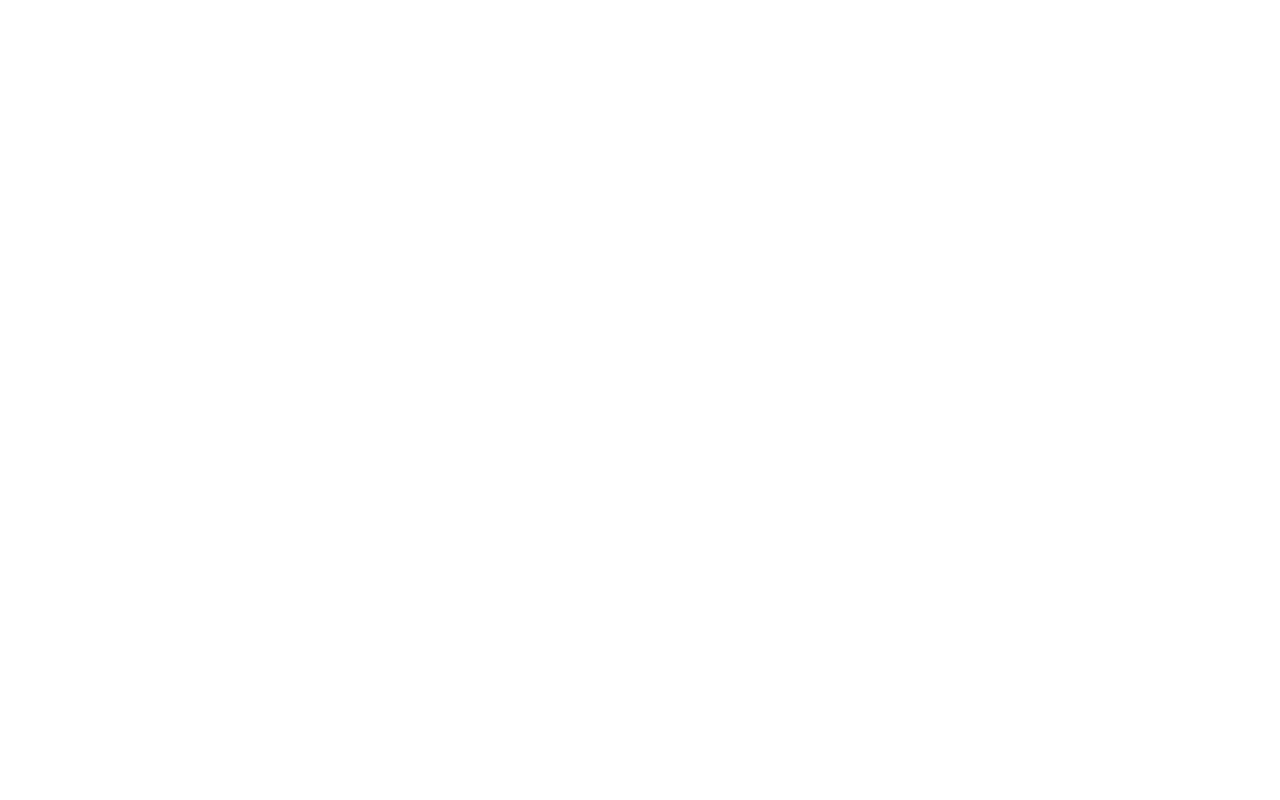
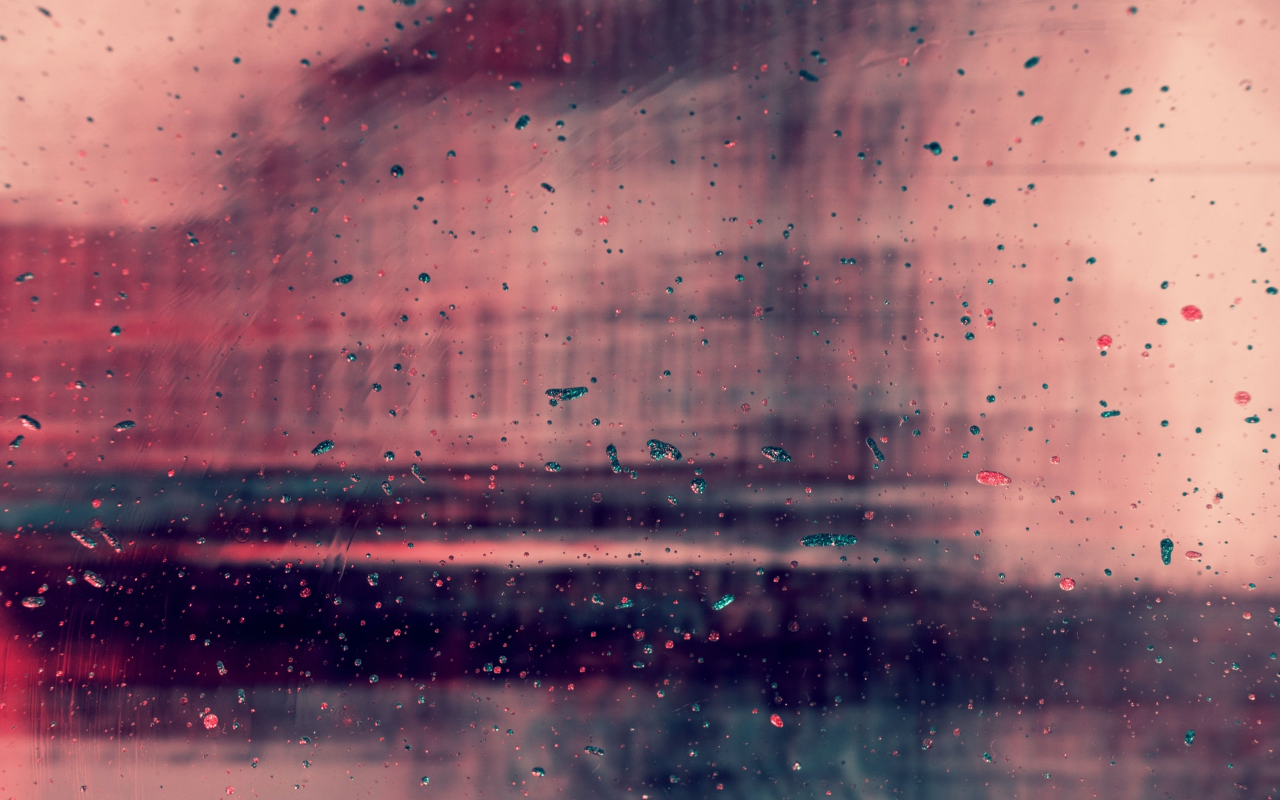
Before and after one commit to victorwikstrom/image-slider, a plain HTML site: page index.html in a window 1280 px wide. Drawn offline with Linux system fonts and the light colour scheme.

Commit message:
First working example

```diff
--- a/index.html
+++ b/index.html
@@ -8,12 +8,12 @@
   <title>Slider</title>
 </head>
 <body>
-  <div>
-    <img src="" alt="">
-    <img src="" alt="">
-    <img src="" alt="">
-    <img src="" alt="">
-    <img src="" alt="">
+  <div class='slider-container'>
+    <img class='show img' src="./imgs/image-1.jpg" alt="">
+    <img class='img' src="./imgs/image-2.jpg" alt="">
+    <img class='img' src="./imgs/image-3.jpg" alt="">
+    <img class='img' src="./imgs/image-4.jpg" alt="">
+    <img class='img' src="./imgs/image-5.jpg" alt="">
   </div>
 </body>
 </html>
--- a/main.js
+++ b/main.js
@@ -0,0 +1,27 @@
+window.onload = main
+//window.addEventListener('load', main())
+
+function main() {
+  startSliderAnimation()
+}
+
+function startSliderAnimation() {
+  setInterval(changeActiveImage, 3000)
+}
+
+function changeActiveImage() {
+  const images = document.querySelectorAll('.img')
+  console.log(images)
+
+  for (let i = 0; i < images.length; i++) {
+    console.log(i)
+    if (images[i].classList.contains('show')) {
+      images[i].classList.remove('show')
+
+      nextIndex = (i + 1) % images.length
+      images[nextIndex].classList.add('show')
+      break
+    }
+
+  }
+}
--- a/style.css
+++ b/style.css
@@ -0,0 +1,41 @@
+html { height: 100%; }
+
+body {
+  margin: 0;
+
+  background: black;
+  height: 100%;
+
+  display: flex;
+  align-items: center;
+  justify-content: center;
+}
+
+.slider-container {
+
+  position: relative;
+  width: 100%;
+  height: 100%;
+
+}
+
+.img {
+  position: absolute;
+  left: 0;
+  top: 0;
+  right: 0;
+  bottom: 0;
+
+  width: inherit;
+  height: inherit;
+
+  opacity: 0;
+  transition: opacity 1s;
+
+  object-fit: cover;
+  object-position: center;
+}
+
+.show {
+  opacity: 1;
+}
```
Also changed, not shown: imgs/image-1.jpg (added), imgs/image-2.jpg (added), imgs/image-3.jpg (added), imgs/image-4.jpg (added), imgs/image-5.jpg (added), 2 other files.
